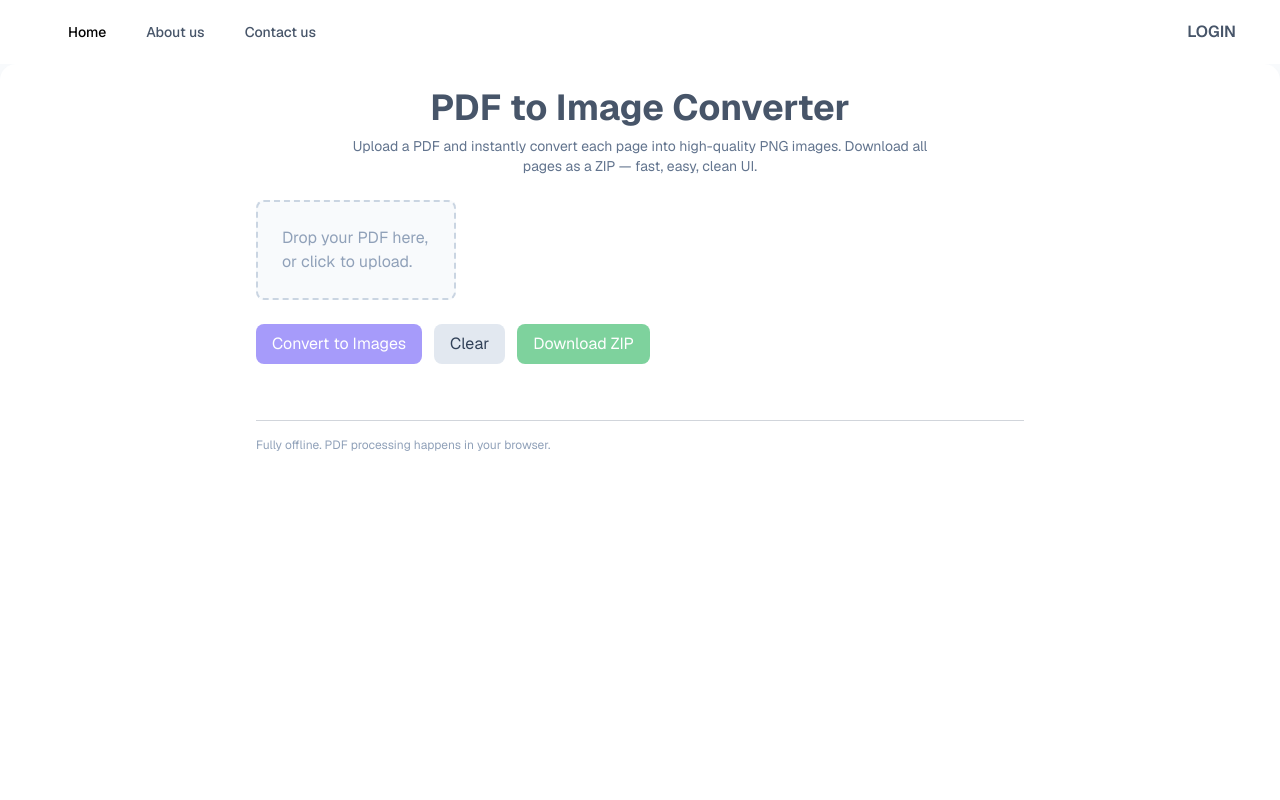
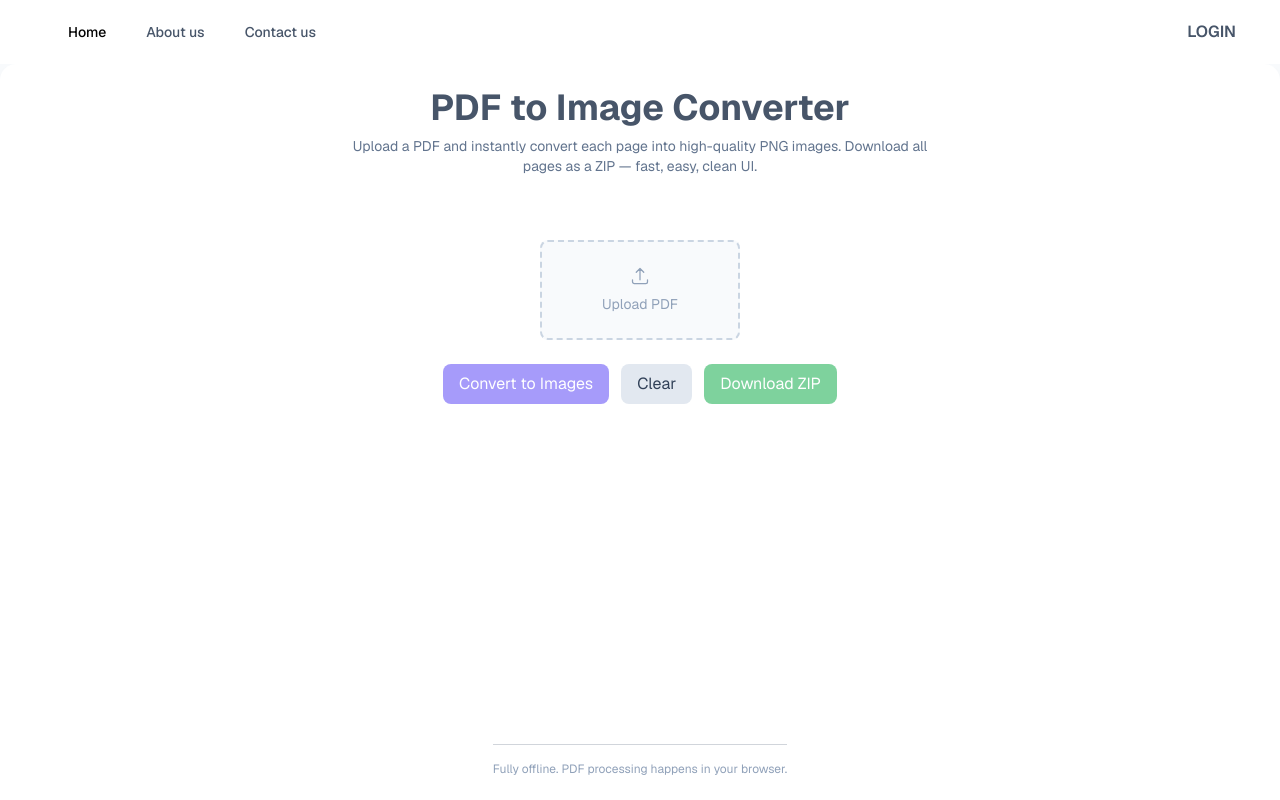
Before and after one commit to ATgayan/pdf-converter, a Next.js app: page /PdftoImage in a window 1280 px wide. Built offline with nearby package versions, Linux system fonts and the light colour scheme.

Commit message:
make some ui changes in pdftoimage section

```diff
--- a/app/PdftoImage/page.tsx
+++ b/app/PdftoImage/page.tsx
@@ -5,6 +5,7 @@ import { useDropzone } from "react-dropzone";
 import Navbar from "../components/nav";
 import JSZip from "jszip";
 import { saveAs } from "file-saver";
+import { ArrowUpTrayIcon } from "@heroicons/react/24/outline";
 
 // FIXED PDF.JS (Next.js compatible)
 import * as pdfjsLib from "pdfjs-dist/legacy/build/pdf";
@@ -15,11 +16,35 @@ export default function PdfToImage() {
   const [pdfFile, setPdfFile] = useState<File | null>(null);
   const [images, setImages] = useState<string[]>([]);
   const [loading, setLoading] = useState(false);
+  const [isDownloading, setIsDownloading] = useState(false);
+  const [loadingFile, setLoadingFile] = useState(false);
+
 
   const inputRef = useRef<HTMLInputElement | null>(null);
 
+  const handleManualClick = () => {
+    inputRef.current?.click();
+  };
+
+
+ const handleFileChange = (e: React.ChangeEvent<HTMLInputElement>) => {
+  const file = e.target.files?.[0];
+  if (!file) return;
+  if (file.type !== "application/pdf") return alert("Only PDF allowed bro");
+
+  setLoadingFile(true); // start loading
+
+  // simulate upload delay if needed, or just set file
+  setTimeout(() => {
+    setPdfFile(file);
+    setImages([]);
+    setLoadingFile(false); // stop loading
+  }, 500); // 0.5s for demo
+};
+
+
   const convertPdfToImages = async () => {
-    if (!pdfFile) return alert("Upload a PDF first 😭");
+    if (!pdfFile) return alert("Upload a PDF first ");
     setLoading(true);
 
     try {
@@ -53,6 +78,10 @@ export default function PdfToImage() {
   };
 
   const downloadZip = async () => {
+    setIsDownloading(true);
+    try {
+
+
       if (images.length === 0) return;
 
       const zip = new JSZip();
@@ -63,25 +92,38 @@ export default function PdfToImage() {
 
       const content = await zip.generateAsync({ type: "blob" });
       saveAs(content, "pdf-images.zip");
+
+    } catch (error) {
+
+      console.error("Error creating ZIP:", error);
+      alert("Failed to create ZIP file.");
+    } finally {
+      setIsDownloading(false);
+    }
+
+
   };
 
 const onDrop = useCallback((acceptedFiles: File[]) => {
+
   const file = acceptedFiles[0];
-    if (!file) return;
-
-    if (file.type !== "application/pdf") {
-      alert("Only PDF allowed bro");
+  if (!file) {
+    setLoadingFile(false);
     return;
   }
 
+
+
   setPdfFile(file);
   setImages([]);
+
 }, []);
 
   const { getRootProps, getInputProps, isDragActive } = useDropzone({
     accept: { "application/pdf": [] },
     multiple: false,
     noKeyboard: true,
+    noClick: true,
     onDrop,
   });
 
@@ -98,18 +140,39 @@ export default function PdfToImage() {
             </p>
           </div>
 
-          <div className="max-w-3xl mx-auto">
+          <div className="pt-10 flex flex-col justify-center items-center max-w-3xl mx-auto">
             <div
-
-              className=" h-[100px] w-[200px] border-2 border-dashed border-slate-300 rounded-lg p-6 flex items-center justify-center bg-slate-50 cursor-pointer"
+  onClick={handleManualClick}
+  className="h-[100px] w-[200px] border-2 border-dashed border-slate-300 rounded-lg p-6
+             flex flex-col items-center justify-center gap-2 bg-slate-50 cursor-pointer relative"
 >
   <input {...getInputProps()} />
-              {!pdfFile ? (
-                <span className="text-slate-400">Drop your PDF here, or click to upload.</span>
+  <input
+    type="file"
+    ref={inputRef}
+    onChange={handleFileChange}
+    className="hidden"
+    accept="application/pdf"
+  />
+
+  {loadingFile ? (
+    <div className="flex flex-col items-center">
+      <svg className="animate-spin h-6 w-6 text-indigo-500" xmlns="http://www.w3.org/2000/svg" fill="none" viewBox="0 0 24 24">
+        <circle className="opacity-25" cx="12" cy="12" r="10" stroke="currentColor" strokeWidth="4"></circle>
+        <path className="opacity-75" fill="currentColor" d="M4 12a8 8 0 018-8v4a4 4 0 00-4 4H4z"></path>
+      </svg>
+      <span className="text-slate-500 text-sm mt-1">Uploading...</span>
+    </div>
+  ) : !pdfFile ? (
+    <>
+      <ArrowUpTrayIcon className="h-6 w-6 text-slate-400" />
+      <span className="text-slate-400 text-sm">Upload PDF</span>
+    </>
   ) : (
-                <span className="text-slate-600 font-medium">{pdfFile.name}</span>
+    <span className="text-slate-600 font-medium text-sm">{pdfFile.name}</span>
   )}
 </div>
+
 
             {/* Action buttons */}
             <div className="flex gap-3 mt-6">
@@ -133,23 +196,26 @@ export default function PdfToImage() {
 
               <button
                 onClick={downloadZip}
-                disabled={images.length === 0}
+                disabled={images.length === 0 || isDownloading}
                 className="px-4 py-2 rounded-lg bg-green-600 text-white disabled:opacity-50"
               >
-                Download ZIP
+                {isDownloading ? "Downloading..." : "Download ZIP"}
               </button>
+
             </div>
 
             {/* Preview Images */}
-            <div className="grid grid-cols-2 sm:grid-cols-3 gap-4 mt-8">
+            <div className=" h-[300px] overflow-y-auto">
+              <div className="w-full grid grid-cols-2 sm:grid-cols-6 gap-4 mt-8">
                 {images.map((src, i) => (
-                <div key={i} className="border rounded-lg overflow-hidden bg-white p-1 shadow">
+                  <div key={i} className="border rounded-lg overflow-hidden  p-1 shadow">
                     <img src={src} alt={`Page ${i + 1}`} className="w-full object-cover" />
                     <p className="text-xs text-center mt-1 text-slate-500">
                       Page {i + 1}
                     </p>
                   </div>
                 ))}
+              </div>
             </div>
 
             {/* Footer */}
```
Lines whose indentation alone changed are shown as unchanged.
